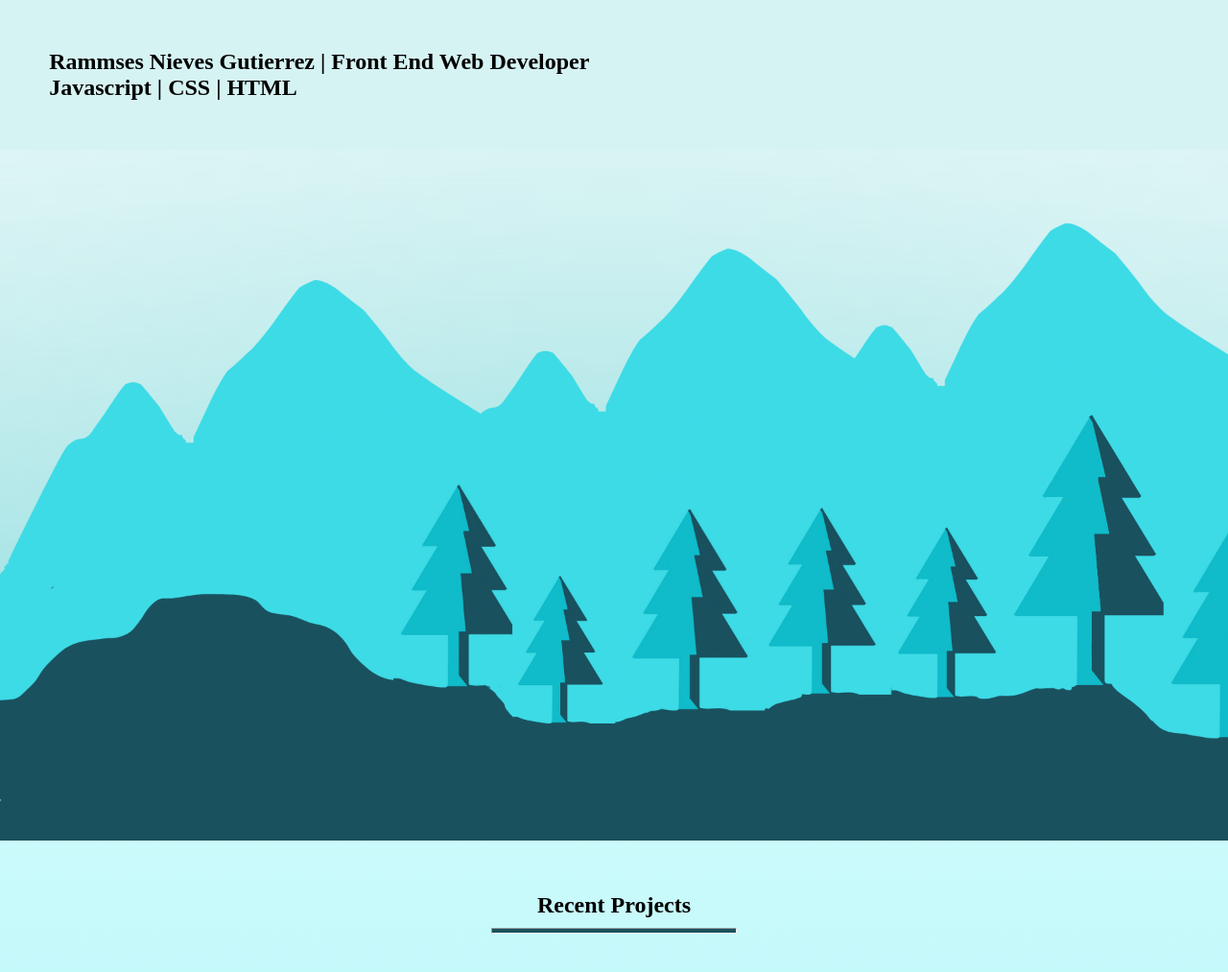
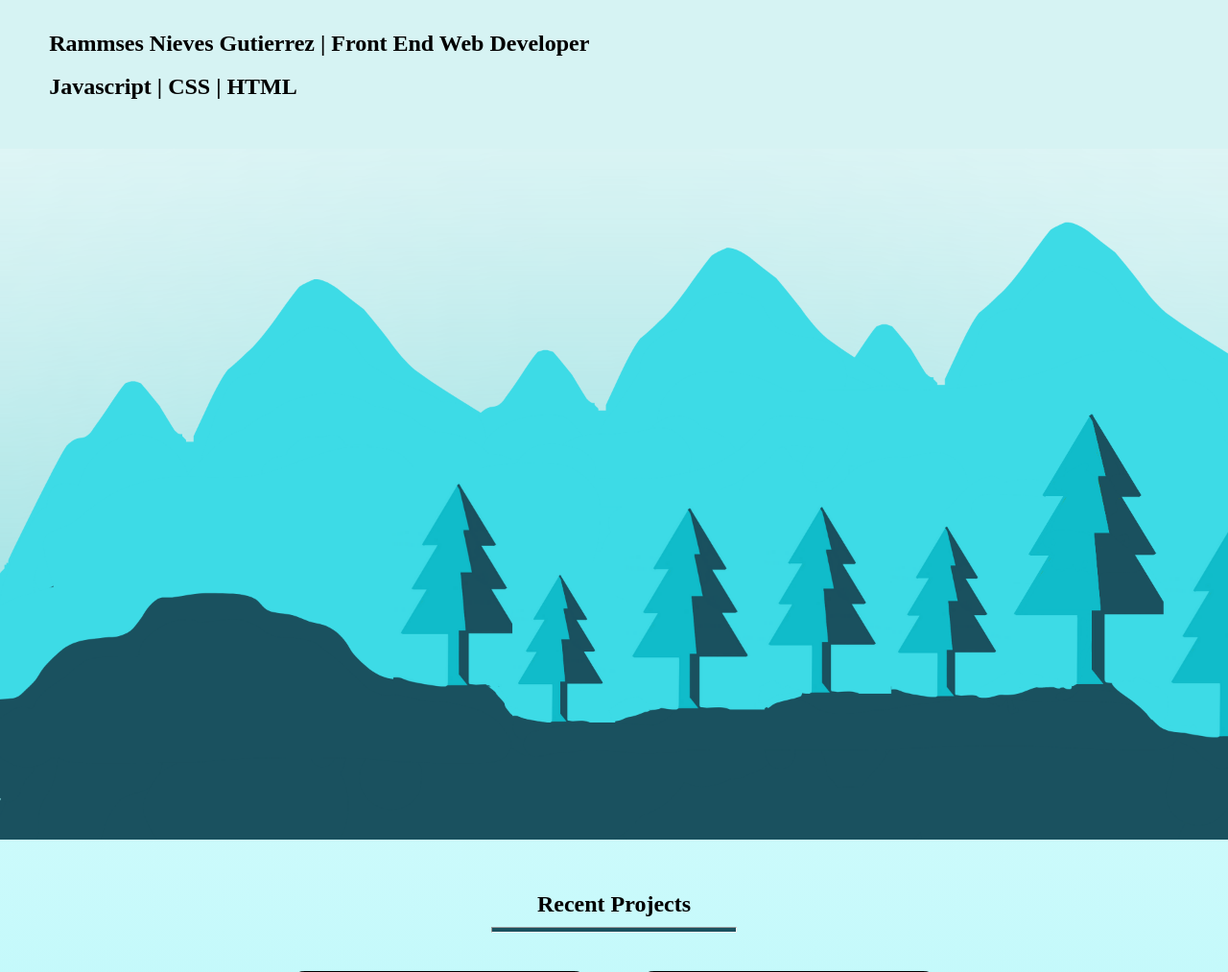
Before and after one commit to SourceRn/SourceRn.github.io, a PHP site: page / in a window 1280 px wide. Shown: the top 1013 px of the page at 96% size. Run offline with PHP 8.4, Linux system fonts and the light colour scheme.

Commit message:
Adjusts to the nav bar

```diff
--- a/index.html
+++ b/index.html
@@ -13,13 +13,14 @@
             <li id="nav_list_element">
                 <a href="./index.html" id="nav_list_element_link">
                     <h1>Rammses Nieves Gutierrez | Front End Web Developer</h1>
+                    <br>
                     <h2>Javascript | CSS | HTML</h2>
                 </a>
             </li>
         </ul>
     </nav>
 
-    <div id="cover"><img id="cover" src="./src/assets/images/cover.png" alt="cover" width="100%"></div>
+    <div id="cover"><img id="coverImg" src="./src/assets/images/cover.png" alt="cover"></div>
 
     <div id="content">
 
--- a/src/assets/index.css
+++ b/src/assets/index.css
@@ -16,6 +16,7 @@
 }
 
 nav {
+    margin-top: -19px;
     padding: 4%;
     background-color: var(--nav-background-color);
 }
@@ -32,6 +33,10 @@
     text-decoration: none;
     color: var(--nav-font-color);
     transition: all .5s;
+}
+
+#coverImg {
+    width: 100%;
 }
 
 #content {
```
